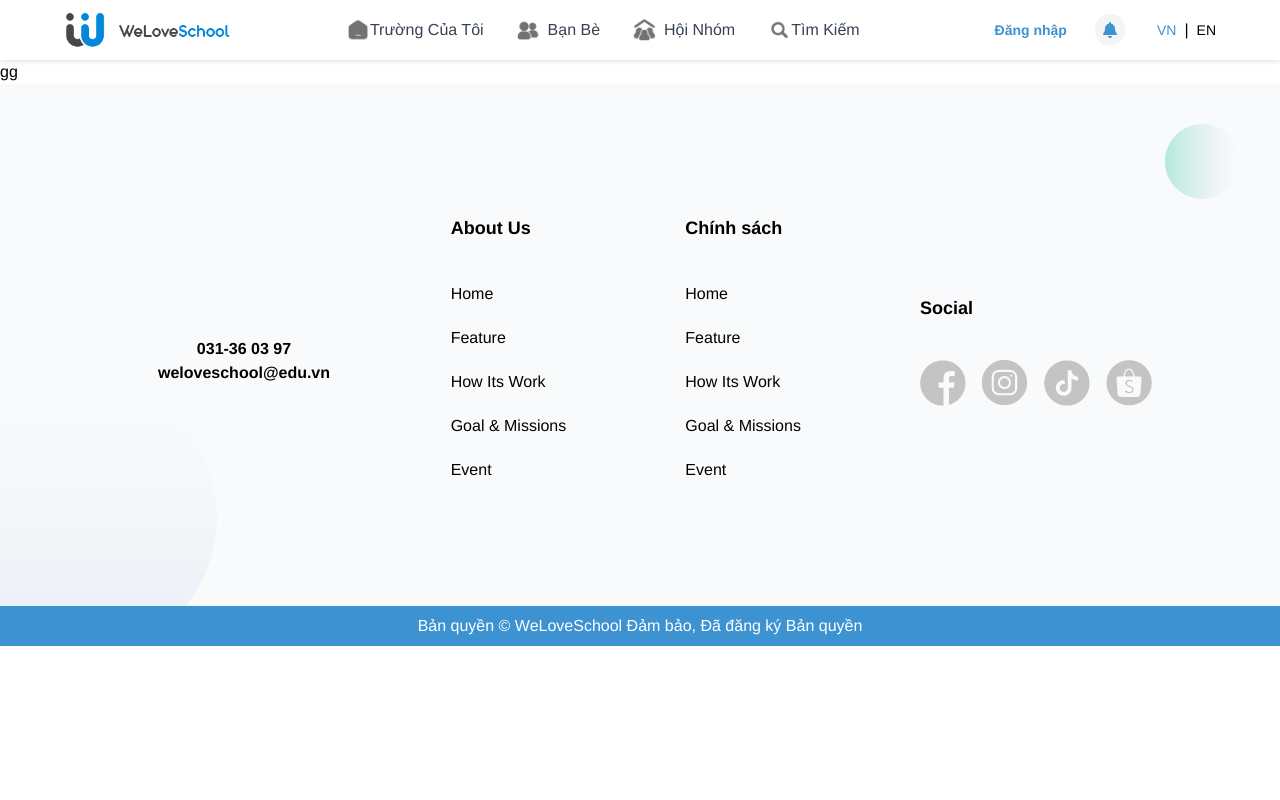
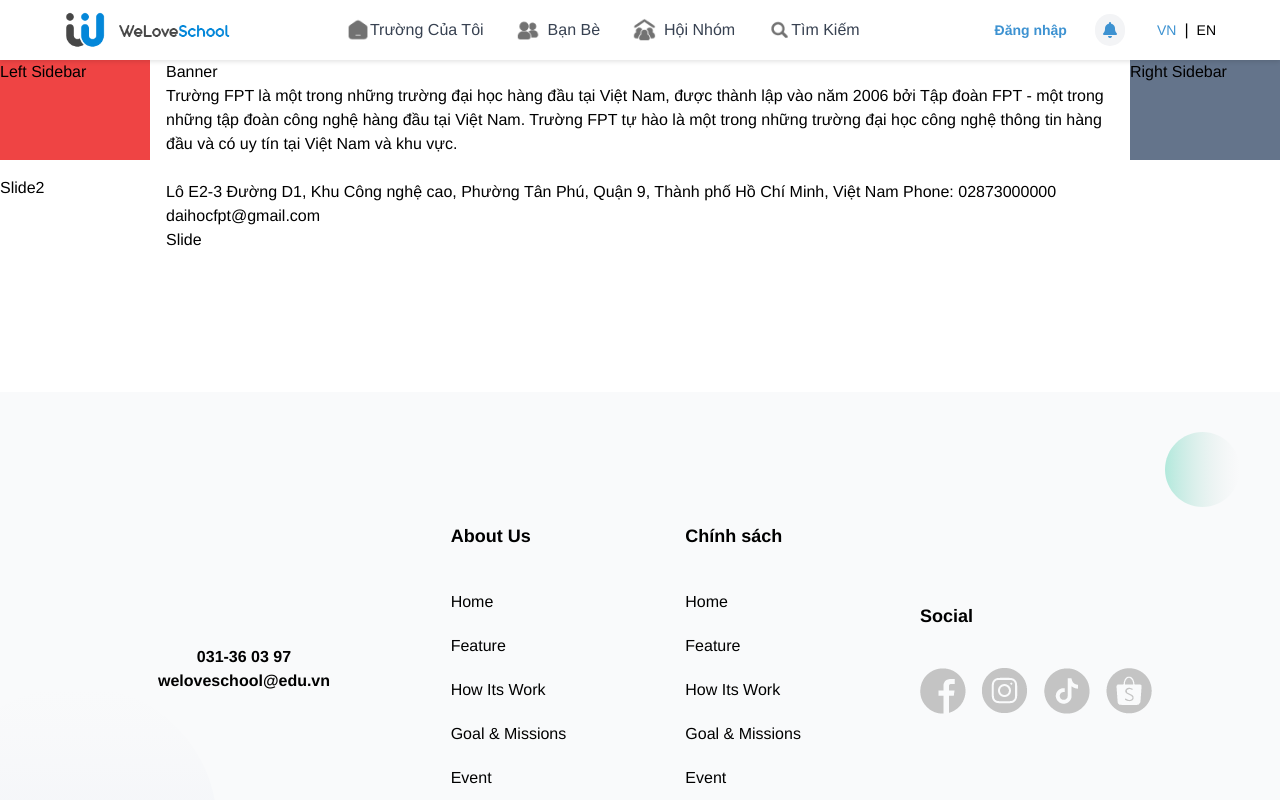
Before and after one commit to TuanVASE140819/WeloveSchool-demo, a React (Create React App) app: page /DetailSchool in a window 1280 px wide. Shown: the top 800 px of the page. Built offline with nearby package versions, Linux system fonts and the light colour scheme.

Commit message:
set up detailSchool

```diff
--- a/src/components/detailSchool/DetailSchool.css
+++ b/src/components/detailSchool/DetailSchool.css
@@ -0,0 +1,6 @@
+.grid {
+  display: grid;
+  grid-template-columns: 150px auto 150px;
+  grid-template-rows: repeat(3, 100px);
+  grid-gap: 1em;
+}
--- a/src/components/detailSchool/DetailSchool.js
+++ b/src/components/detailSchool/DetailSchool.js
@@ -1,7 +1,49 @@
 import React, { useState } from "react";
 import "./DetailSchool.css";
 const DetailSchool = () => {
-  return <>gg</>;
+    return (
+      <>
+        <div class="grid">
+          <aside
+            class="sidebar-left bg-red-500
+          "
+          >
+            Left Sidebar
+          </aside>
+
+          <article>
+            <div>
+              <h1>Banner</h1>
+              <p>
+                Trường FPT là một trong những trường đại học hàng đầu tại Việt
+                Nam, được thành lập vào năm 2006 bởi Tập đoàn FPT - một trong
+                những tập đoàn công nghệ hàng đầu tại Việt Nam. Trường FPT tự
+                hào là một trong những trường đại học công nghệ thông tin hàng
+                đầu và có uy tín tại Việt Nam và khu vực.
+                <br />
+                <br />
+              </p>
+              <p>
+                Lô E2-3 Đường D1, Khu Công nghệ cao, Phường Tân Phú, Quận 9,
+                Thành phố Hồ Chí Minh, Việt Nam Phone: 02873000000
+                <br />
+                daihocfpt@gmail.com
+              </p>
+            </div>
+
+            <div>
+              <div>Slide</div>
+            </div>
+            <div></div>
+          </article>
+
+          <aside class="sidebar-right bg-slate-500">Right Sidebar</aside>
+          <div>
+            <div>Slide2 </div>
+          </div>
+        </div>
+      </>
+    );
 };
 
 export default DetailSchool;
```
